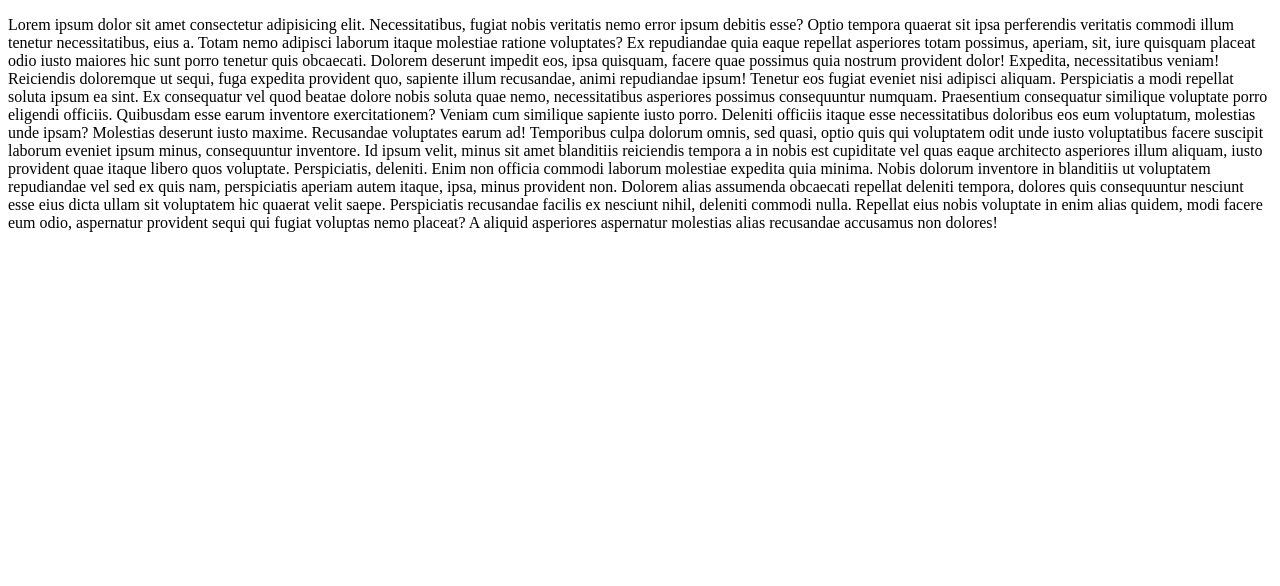
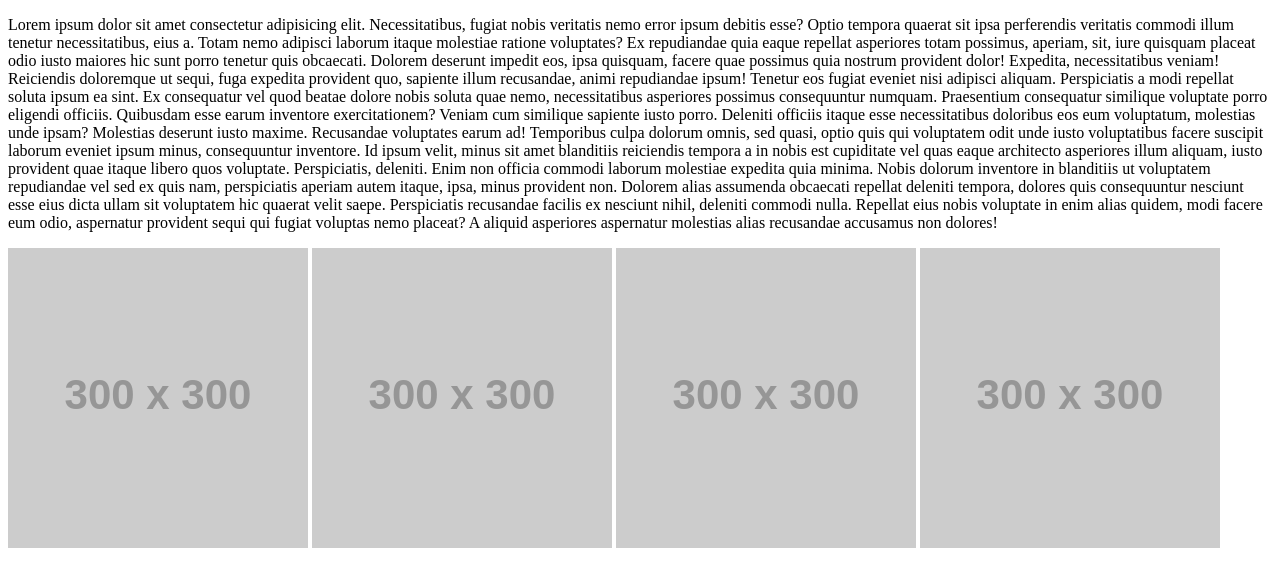
Before and after one commit to fhern077/Demo-Website, a plain HTML site: page index.html in a window 1280 px wide. Drawn offline with Linux system fonts and the light colour scheme; placeholder pictures from the web are drawn by us.

Commit message:
added images

```diff
--- a/index.html
+++ b/index.html
@@ -16,5 +16,11 @@
       Enim non officia commodi laborum molestiae expedita quia minima. Nobis dolorum inventore in blanditiis ut voluptatem repudiandae vel sed ex quis nam, perspiciatis aperiam autem itaque, ipsa, minus provident non.
       Dolorem alias assumenda obcaecati repellat deleniti tempora, dolores quis consequuntur nesciunt esse eius dicta ullam sit voluptatem hic quaerat velit saepe. Perspiciatis recusandae facilis ex nesciunt nihil, deleniti commodi nulla.
       Repellat eius nobis voluptate in enim alias quidem, modi facere eum odio, aspernatur provident sequi qui fugiat voluptas nemo placeat? A aliquid asperiores aspernatur molestias alias recusandae accusamus non dolores!</p>
+
+      <img src='https://dummyimage.com/300.png' alt=''/>
+      <img src='https://dummyimage.com/300.png' alt=''/>
+      <img src='https://dummyimage.com/300.png' alt=''/>
+      <img src='https://dummyimage.com/300.png' alt=''/>
+
 </body>
 </html>
```
